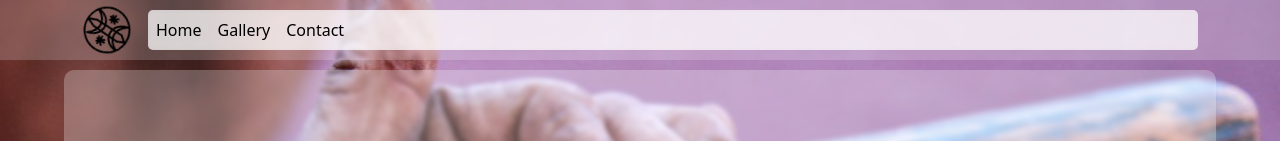
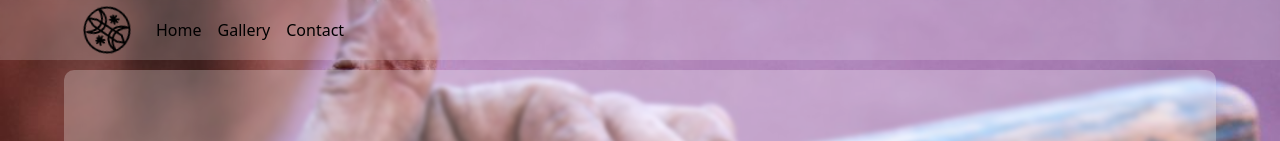
Before and after one commit to weiyolan/mbarekartist, a React (Create React App) app: page /gallery in a window 1280 px wide. Shown: the top 141 px of the page. Built offline with nearby package versions, Linux system fonts and the light colour scheme; no server answers.

Commit message:
navbar updated

```diff
--- a/src/containers/header/header.css
+++ b/src/containers/header/header.css
@@ -1,9 +1,3 @@
-.navbar-collapse {
-    background-color: #ffffffb0;
-    backdrop-filter: blur(2px);
-    border-radius: 5px;
-}
-
 
 .header__navbar {
     background-color: #ffffff31;
@@ -29,7 +23,14 @@
     margin: 0;
     padding:0;
     /* backdrop-filter: blur(2px); */
+}
 
+@media screen and (max-width: 575px) {
+    .navbar-collapse {
+        background-color: #ffffffb0;
+        backdrop-filter: blur(2px);
+        border-radius: 5px;
+    }
 }
 
 @media (prefers-reduced-motion: no-preference) {
```
